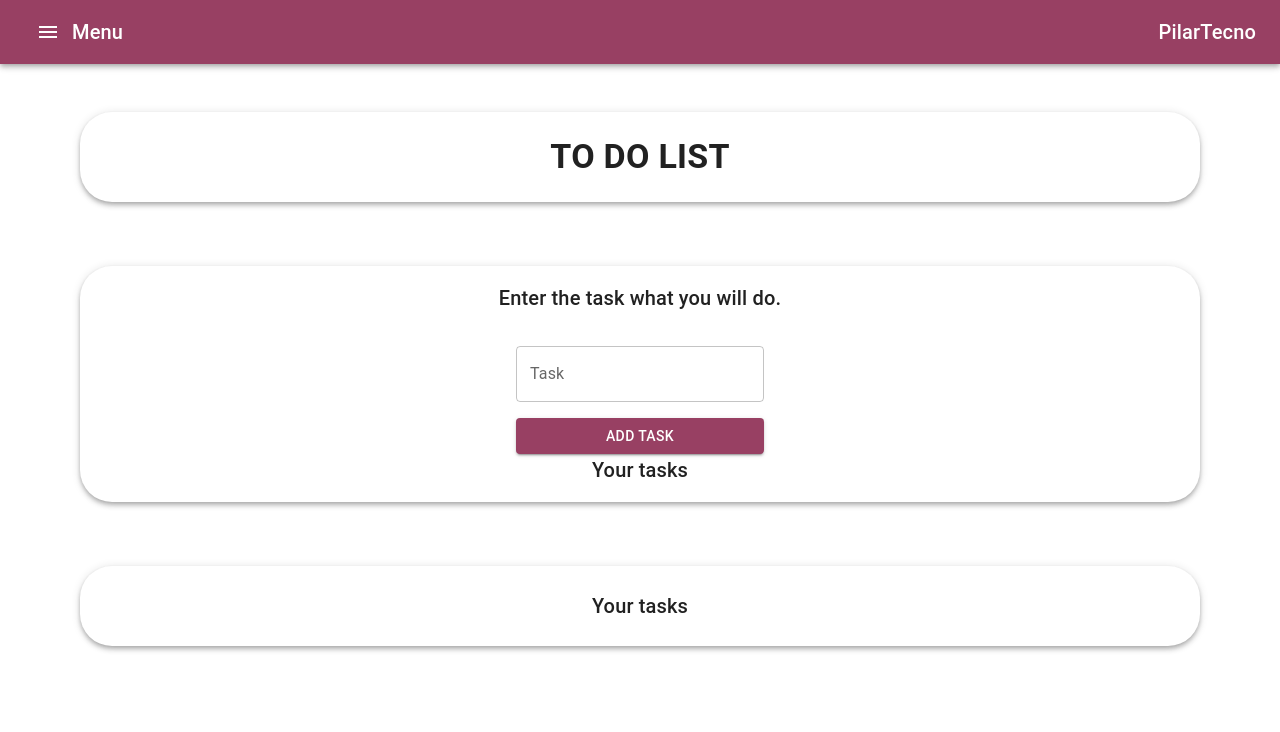
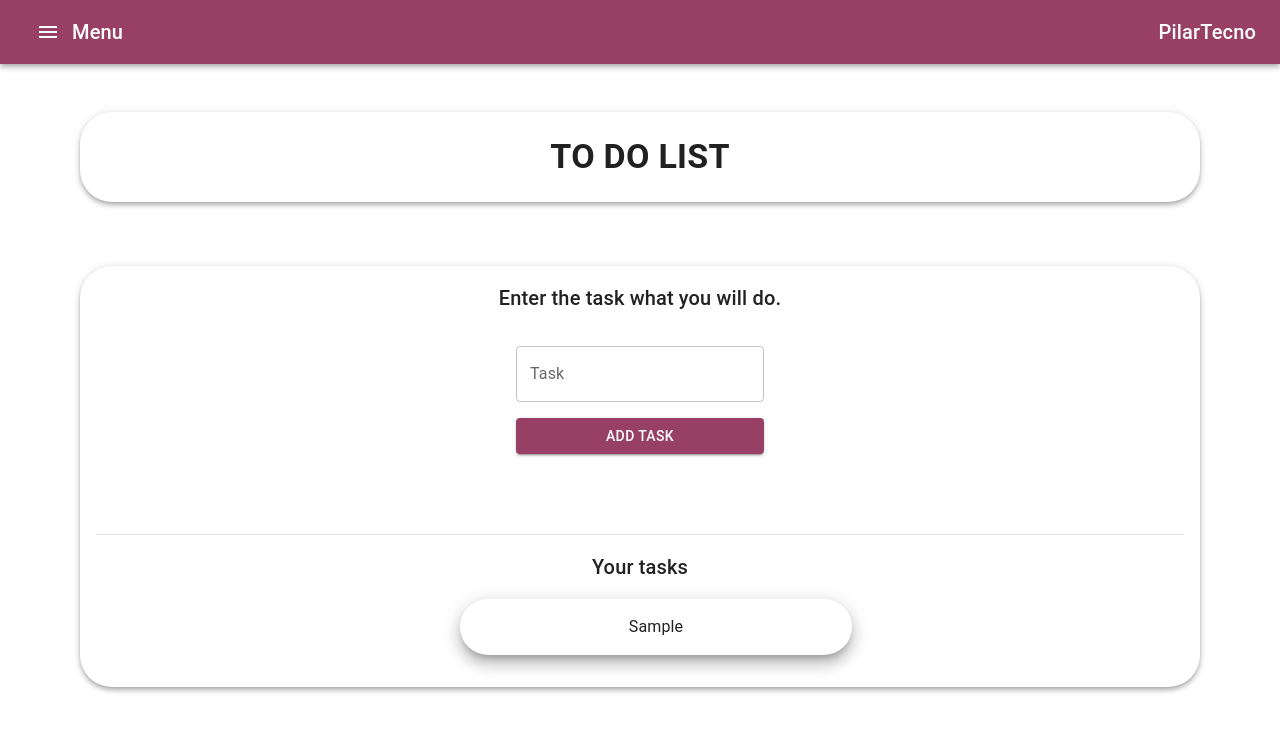
Before and after one commit to Greido/ReactApp, a React (Vite) app: page / in a window 1280 px wide. Both pictures are taken after typing "Sample" into the empty fields and a click on the button "ADD TASK". Shown: the top 732 px of the page. Built offline with nearby package versions, Linux system fonts and the light colour scheme.

Commit message:
renderiza el form, agregar redux y mantener en memoria los componentes

```diff
--- a/package.json
+++ b/package.json
@@ -18,6 +18,7 @@
     "@mui/material": "^5.14.3",
     "localforage": "^1.10.0",
     "match-sorter": "^6.3.1",
+    "pexels": "^1.4.0",
     "react": "^18.2.0",
     "react-dom": "^18.2.0",
     "react-router-dom": "^6.14.2",
--- a/src/Containers/Home.jsx
+++ b/src/Containers/Home.jsx
@@ -29,20 +29,7 @@ function Home() {
                 </Grid>
             </Box>
         </Container>
-        <Container maxWidth="lg">
-            <Box sx={{ mt: 4 }}>
-                <Grid container spacing={2}>
-                    <Grid item xs={12} sm={12} md={12}>
-                         {/* Contenido del primer box */}
-                        <Box sx={{ p: 2, bgcolor: '', color: 'white' }}>
-                            <Paper elevation={4} sx={{padding:3,borderRadius:8}}>
-                                <Todo/>
-                            </Paper>
-                        </Box>
-                    </Grid>
-                </Grid>
-            </Box>
-        </Container>
+
         </>
     )
 }
--- a/src/Containers/Profile.jsx
+++ b/src/Containers/Profile.jsx
@@ -21,9 +21,7 @@ function Profile(props) {
 
                         {user?(
                             <>
-                            <Avatar sx={{width:200,height:200}}
-                            src={pic.thumbnailUrl}
-                            >
+                            <Avatar sx={{width:200,height:200}}>
 
                             </Avatar>
                             <Typography variant="text" sx={{ fontSize: '1.5rem',width:'40%',marginRight:'auto,auto',marginTop:2,marginBottom:4 }}>
--- a/src/Containers/Todo.jsx
+++ b/src/Containers/Todo.jsx
@@ -1,16 +1,39 @@
 import React from 'react'
-import { Typography } from '@mui/material'
+import { Divider, Typography,List, ListItem, ListItemText, Box, Paper } from '@mui/material'
+import {DeleteForeverIcon} from '@mui/icons-material/DeleteForever';
+import IconButton from '@mui/material/IconButton';
+function Todo(props) {
 
-function Todo({taskList}) {
+
+    const {task,taskList} = props
+
+
 
 
     return (
         <>
-
-        <Typography variant='h6' sx={{textAlign:'center'}}>
+        <Divider sx={{marginTop:10}}></Divider>
+        <Typography variant='h6' sx={{textAlign:'center',marginTop:2}}>
             Your tasks
         </Typography>
 
+        <List sx={{width:'100%',maxWidth:360,margin:'0 auto'}}>
+            {taskList.map(task=>(
+                <ListItem
+                key={task.id}
+                disableGutters
+                >
+                    <Box sx={{width:'100%'}}>
+                        <Paper elevation={10} sx={{padding:2,borderRadius:50,width:'100%'}}>
+                            <Typography sx={{textAlign:'center'}}>
+                                {task.tarea}
+                            </Typography>
+                        </Paper>
+                    </Box>
+                </ListItem>
+
+            ))}
+        </List>
 
 
         </>
--- a/src/components/FormTask.jsx
+++ b/src/components/FormTask.jsx
@@ -14,8 +14,10 @@ function FormTask() {
 
     function handleSubmit (event){
         event.preventDefault()
-        console.log(task)
-        const nuevaTarea = {
+        if (task==='') {
+            return alert('complete the form')
+        }else{
+            const nuevaTarea = {
             id : Date.now(),
             tarea :task,
             completado: false
@@ -24,6 +26,8 @@ function FormTask() {
         const temp = [nuevaTarea,...taskList]
         setTaskList(temp)
         setTask('')
+        }
+
     }
 
 return (
@@ -53,7 +57,9 @@ return (
 
             </form>
         </FormGroup>
-        <Todo handleSubmit={handleSubmit} taskList={taskList}/>
+
+        {/* Componente To Do */}
+        <Todo handleSubmit={handleSubmit} taskList={taskList} />
     </>
     )
 }
--- a/src/components/Users.jsx
+++ b/src/components/Users.jsx
@@ -1,35 +1,36 @@
 import React, { useEffect } from 'react'
 import { useState } from 'react'
 import Profile from '../Containers/Profile'
-
+import { createClient } from 'pexels'
 
 function Users() {
 
     const[user,setUser]=useState(null)
-    const [pic,setPic]=useState(null)
+
+    const getUser = async ()=>{
+        try{
+            const response = await fetch ('https://jsonplaceholder.typicode.com/users/1')
+            const data = await response.json()
+            setUser(data)
+            console.log(user)
+        }
+
+        catch(err){
+            console.log(err)
+        }
+
+    }
+
 
     useEffect(()=>{
-                fetch('https://jsonplaceholder.typicode.com/users/1')
-                .then((response) => response.json())
-                .then(data=>{
-                    setUser(data)
-                })
-                .catch((err)=>console.log(err))
-
-
-                fetch('https://jsonplaceholder.typicode.com/photos/1')
-                .then((respuesta)=>respuesta.json())
-                .then(data=>{
-                    setPic(data)
-                })
-                .catch((err)=>console.log(err))
+                getUser()
 
     },[])
 
 
     return (
         <>
-            <Profile user={user} pic={pic}/>
+            <Profile user={user}/>
         </>
     )
 }
--- a/src/components/navBar/navBar/HeaderDrawer.jsx
+++ b/src/components/navBar/navBar/HeaderDrawer.jsx
@@ -20,7 +20,7 @@ function HeaderDrawer() {
                 <nav>
                     <List>
                     {/* Inicio */}
-                    <Link to={'/'}>
+                    <Link to={'/'} >
                             <ListItem>
                                 <ListItemButton>
                                     <ListItemIcon>
```
Also changed, not shown: 2 other files (tests, documents, lock files or other folders).
